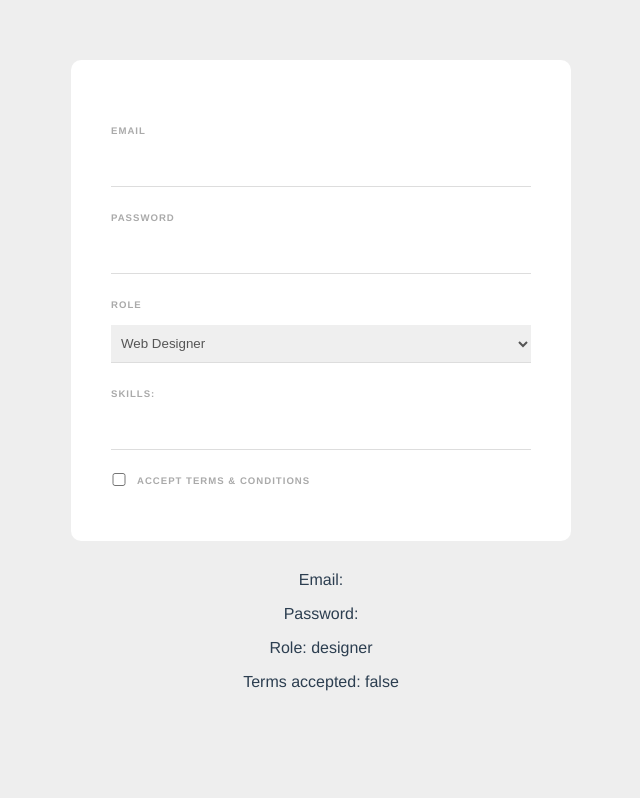
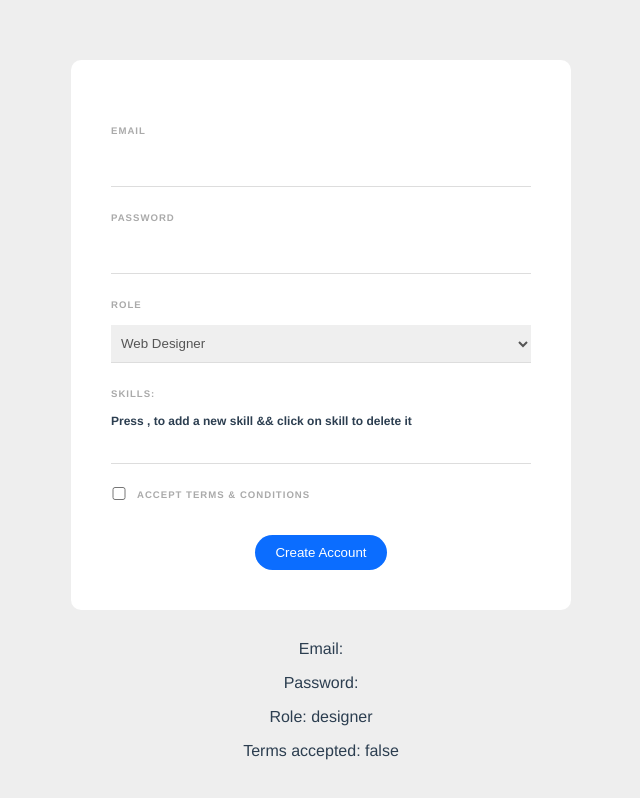
Before and after one commit to AlbertSigsbert/Vue-Forms, a Vue app: page / in a window 1280 px wide. Shown: the whole page, without its empty margins (319-959 px from the left). Built offline with nearby package versions, Linux system fonts and the light colour scheme.

Commit message:
Form submission

```diff
--- a/src/components/SignupForm.vue
+++ b/src/components/SignupForm.vue
@@ -1,5 +1,5 @@
 <template>
-  <form>
+  <form @submit.prevent="handleSubmit">
     <label>Email</label>
     <input type="email" v-model="email" required />
 
@@ -13,9 +13,10 @@
     </select>
 
     <label>Skills:</label>
-    <input type="text" v-model="tempSkill" @keyup="addSkill">
-    <div v-for="skill in skills" :key="skill"  class="pill" >
-      <span @click="deleteSkill(skill)">{{skill}}</span>
+    <small>Press , to add a new skill && click on skill to delete it</small>
+    <input type="text" v-model="tempSkill" @keyup="addSkill" />
+    <div v-for="skill in skills" :key="skill" class="pill">
+      <span @click="deleteSkill(skill)">{{ skill }}</span>
     </div>
 
     <div class="terms">
@@ -23,6 +24,9 @@
       <label>Accept terms & conditions</label>
     </div>
 
+    <div class="submit">
+      <button>Create Account</button>
+    </div>
     <!-- <div>
       <input type="checkbox" value="shaun" v-model="names"/>
       <label>Shaun</label>
@@ -49,26 +53,36 @@ export default {
       email: "",
       password: "",
       role: "designer",
-      terms:false,
-      tempSkill:"",
-      skills:[]
+      terms: false,
+      tempSkill: "",
+      skills: [],
       //   names:[]
     };
   },
-  methods:{
-    addSkill(e){
-      if(e.key === ',' && this.tempSkill){
-        const tempSkill = this.tempSkill.slice(0,-1);
+  methods: {
+    addSkill(e) {
+      if (e.key === "," && this.tempSkill) {
+        const tempSkill = this.tempSkill.slice(0, -1);
         if (!this.skills.includes(tempSkill)) {
-        this.skills.push(tempSkill)
+          this.skills.push(tempSkill);
         }
-       this.tempSkill = ''
+        this.tempSkill = "";
       }
     },
-    deleteSkill(skill){
-        this.skills = this.skills.filter(item => item !== skill)
+    deleteSkill(skill) {
+      this.skills = this.skills.filter((item) => item !== skill);
+    },
+    handleSubmit(){
+
+        //optional - form Validations
+        console.log('Email: ', this.email);
+        console.log('Password: ', this.password);
+        console.log('Role: ', this.role);
+        console.log('Terms Accepted: ', this.terms);
+        console.log('Skills: ', this.skills);
+        console.log('form submitted');
     }
-  }
+  },
 };
 </script>
 
@@ -91,7 +105,12 @@ label {
   letter-spacing: 1px;
   font-weight: bold;
 }
-
+small {
+  display: block;
+  font-size: 12px;
+  margin: 0;
+  font-weight: 600;
+}
 input,
 select {
   display: block;
@@ -111,7 +130,7 @@ input[type="checkbox"] {
   top: 2px;
 }
 
-.pill{
+.pill {
   display: inline-block;
   margin: 20px 10px 0 0;
   padding: 6px 12px;
@@ -123,4 +142,16 @@ input[type="checkbox"] {
   color: #777;
   cursor: pointer;
 }
+
+button {
+  background: #0b6dff;
+  border: 0;
+  padding: 10px 20px;
+  margin-top: 20px;
+  border-radius: 20px;
+  color: white;
+}
+.submit {
+  text-align: center;
+}
 </style>
```
Lines whose indentation alone changed are shown as unchanged.
